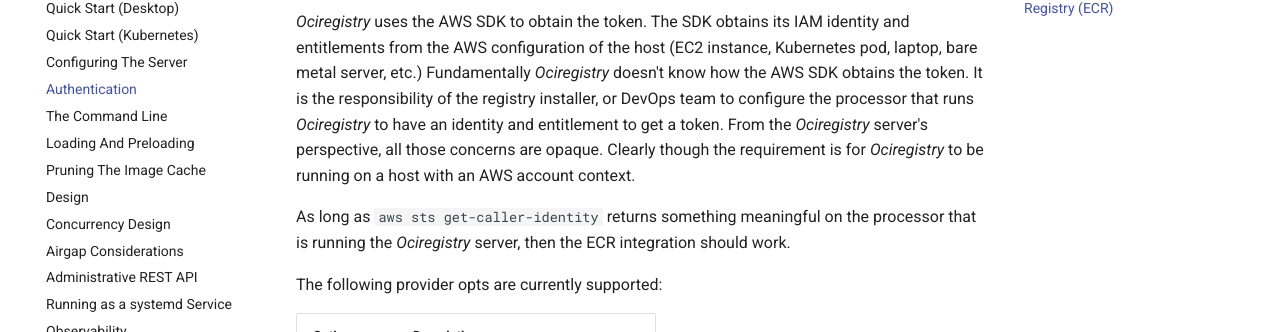
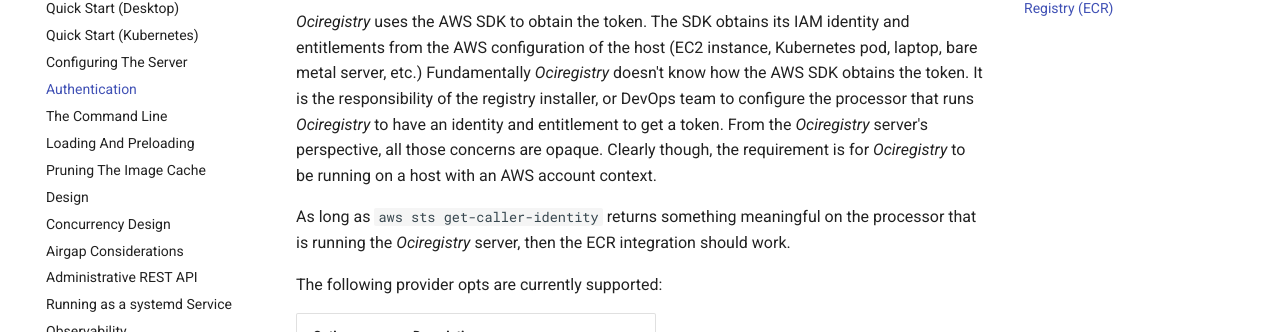
Before and after one commit to aceeric/ociregistry, an MkDocs documentation site: the page built from docs/docs/auth.md, in a window 1280 px wide and 900 px high, scrolled down 1535 px. Shown: the part 145-477 px from the top of the window. Built offline with MkDocs 1.6.1 and Material for MkDocs 9.7.7, drawn with Linux system fonts in a browser that asks for light colours; comment, search, counter and statistics services are not loaded.

Commit message:
Minor doc cleanups

````diff
--- a/docs/docs/auth.md
+++ b/docs/docs/auth.md
@@ -45,7 +45,7 @@
   --query 'authorizationData[].authorizationToken'
 ```
 
-_Ociregistry_ uses the AWS SDK to obtain the token. The SDK obtains its IAM identity and entitlements from the AWS configuration of the host (EC2 instance, Kubernetes pod, laptop, bare metal server, etc.) Fundamentally _Ociregistry_ doesn't know how the AWS SDK obtains the token. It is the responsibility of the registry installer, or DevOps team to configure the processor that runs _Ociregistry_ to have an identity and entitlement to get a token. From the _Ociregistry_ server's perspective, all those concerns are opaque. Clearly though the requirement is for _Ociregistry_ to be running on a host with an AWS account context.
+_Ociregistry_ uses the AWS SDK to obtain the token. The SDK obtains its IAM identity and entitlements from the AWS configuration of the host (EC2 instance, Kubernetes pod, laptop, bare metal server, etc.) Fundamentally _Ociregistry_ doesn't know how the AWS SDK obtains the token. It is the responsibility of the registry installer, or DevOps team to configure the processor that runs _Ociregistry_ to have an identity and entitlement to get a token. From the _Ociregistry_ server's perspective, all those concerns are opaque. Clearly though, the requirement is for _Ociregistry_ to be running on a host with an AWS account context.
 
 As long as `aws sts get-caller-identity` returns something meaningful on the processor that is running the _Ociregistry_ server, then the ECR integration should work.
 
````
Also changed, not shown: docs/docs/load-testing.md (+2 -2 lines).
